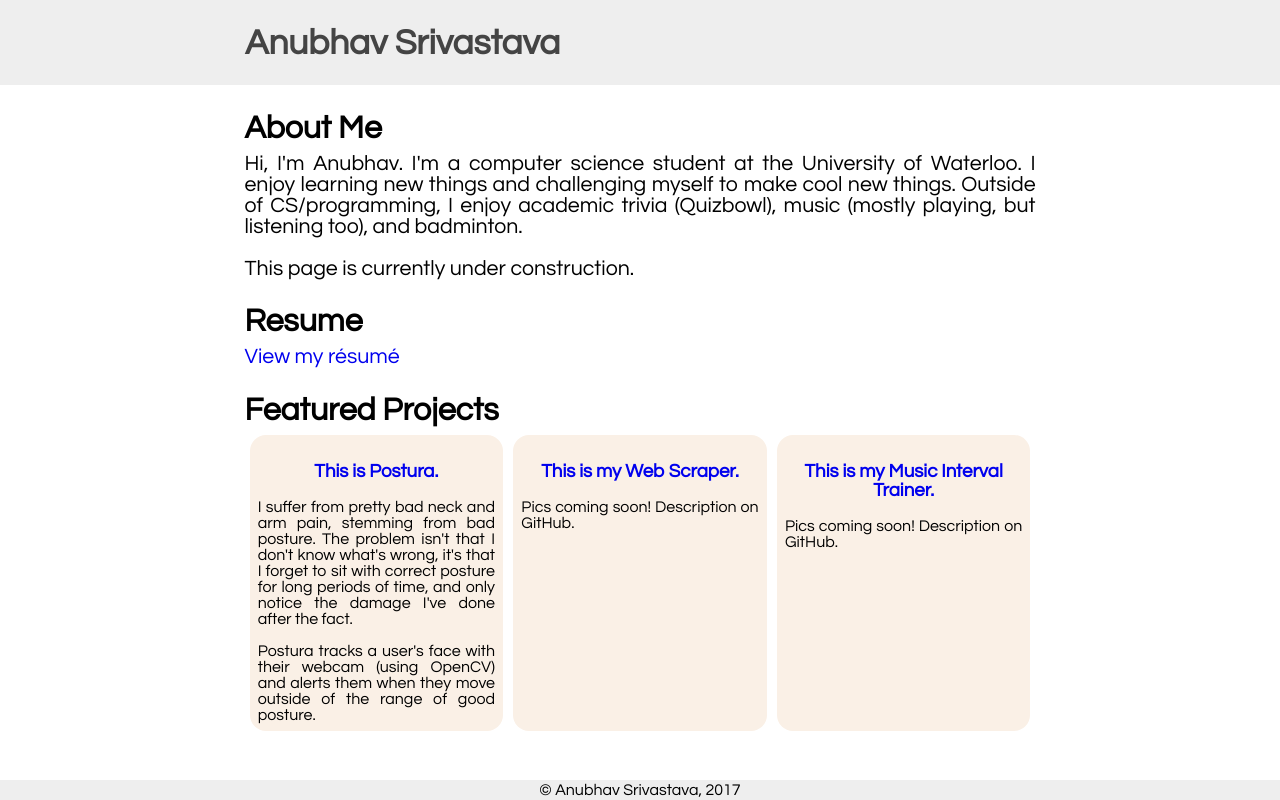
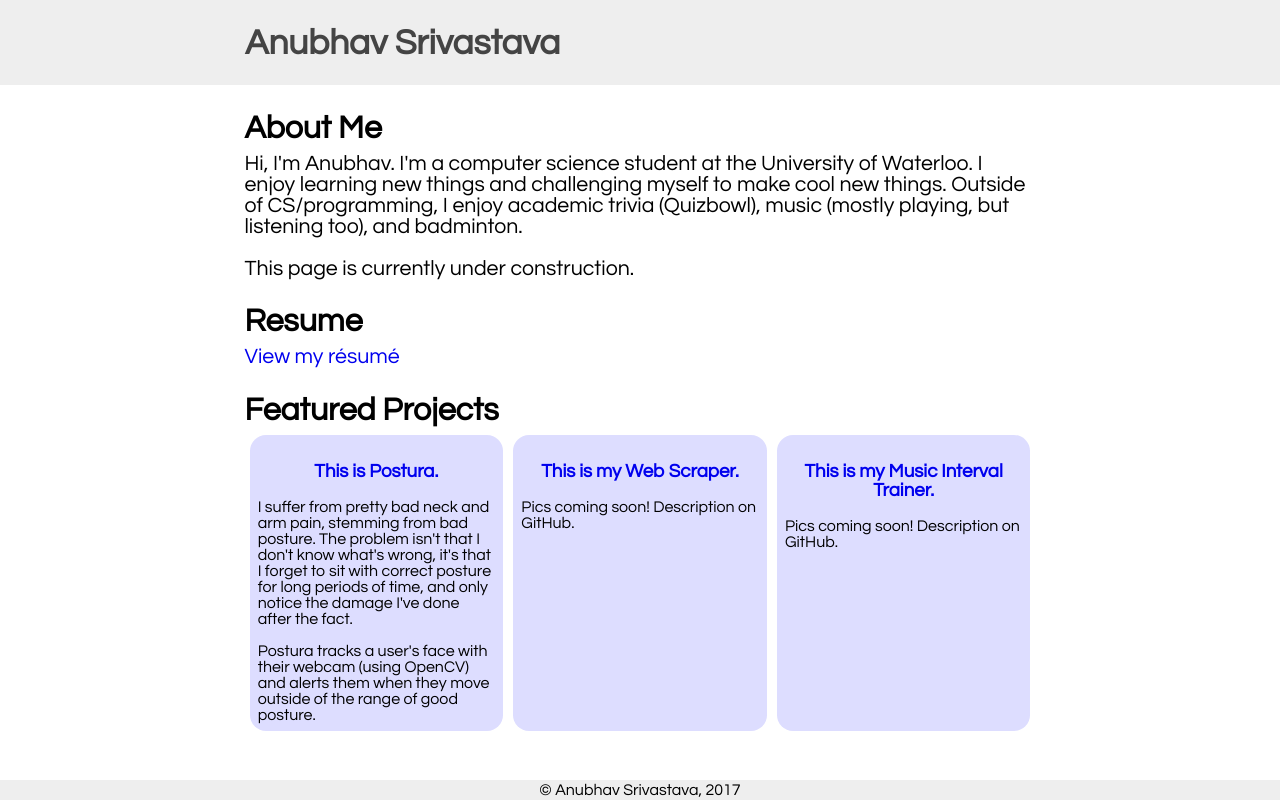
Before and after one commit to SrivastavaAnubhav/srivastavaanubhav.github.io, a plain HTML site: page index.html in a window 1280 px wide. Drawn offline with Linux system fonts and the light colour scheme.

Commit message:
Changed project backcolor

```diff
--- a/style.css
+++ b/style.css
@@ -59,7 +59,6 @@ h3 {
 
 p {
 	font-size: 16pt;
-	text-align: justify;
 	padding: 0rem;
 	margin: 0rem;
 	margin-bottom: 0.2rem;
@@ -74,7 +73,6 @@ p {
 .project {
 	flex-basis: 30%;
 	padding: 0.5rem;
-	text-align: justify;
 	border-radius: 1rem;
-	background-color: linen;
+	background-color: #DDF;
 }
```
